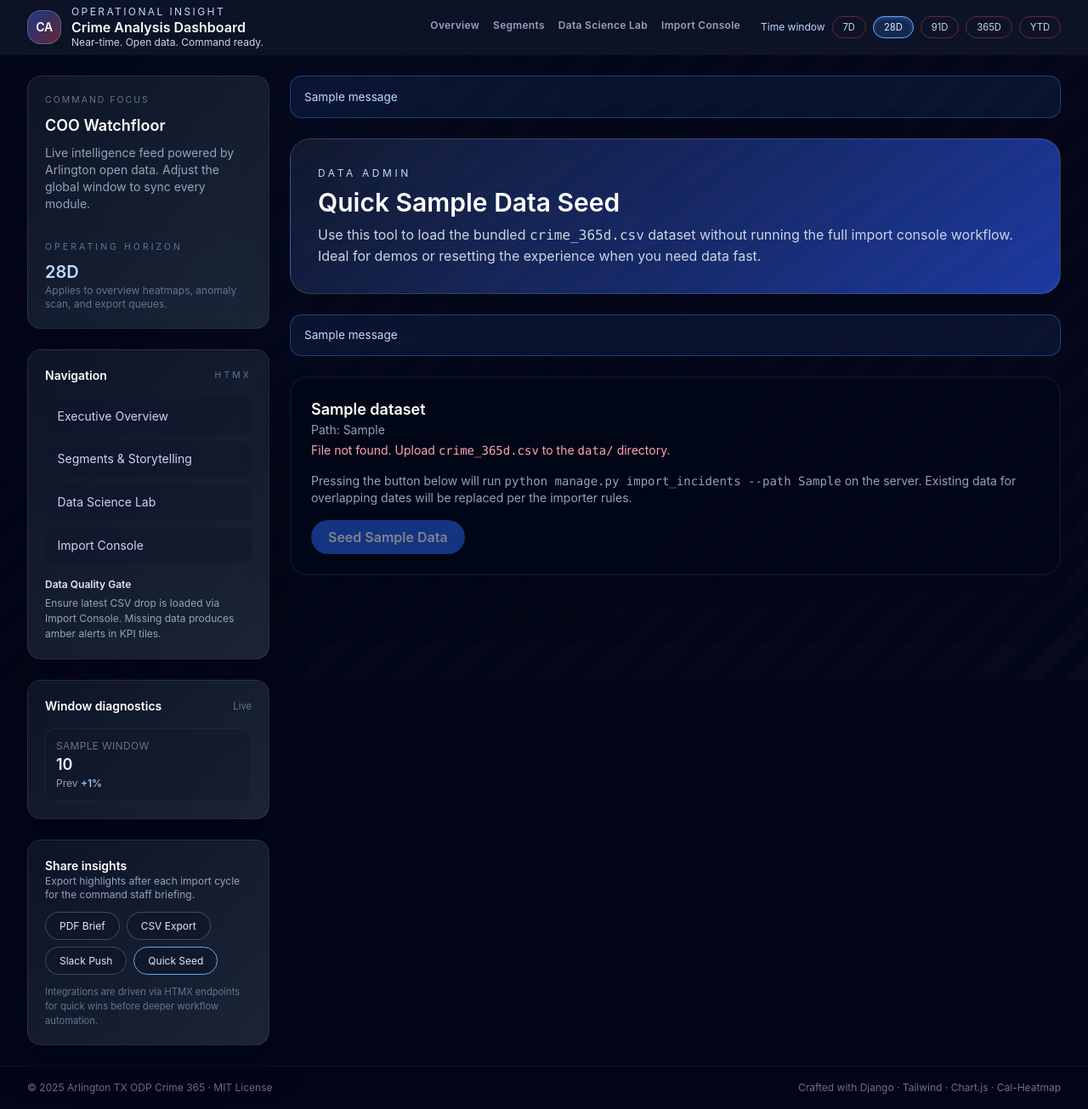
After one commit to mcmanusandmcmanus/webapp_arlingtontx_odp_crime_365d, a Django app: template analytics/templates/analytics/seed_data.html in a window 1280 px wide. The commit adds this page. Shown: the whole page at 85% size. Run offline with Django 5.2, Linux system fonts and the light colour scheme; the template is opened without the code that fills it: most values are stand-ins (such as "Sample title", 1, 10 or a date in 2020); one stand-in notice (Sample message) is shown; some libraries are stand-ins or nearby versions.

Commit message:
feat: add quick seed data action

```diff
--- /dev/null
+++ b/analytics/templates/analytics/seed_data.html
@@ -0,0 +1,42 @@
+{% extends "analytics/base.html" %}
+
+{% block content %}
+<section class="hero-panel mb-6">
+  <p class="text-xs uppercase tracking-[0.3em] text-blue-200">Data Admin</p>
+  <h2 class="text-3xl font-semibold text-white mt-2">Quick Sample Data Seed</h2>
+  <p class="text-slate-300 text-base mt-2">
+    Use this tool to load the bundled <code>crime_365d.csv</code> dataset without running the full import console workflow.
+    Ideal for demos or resetting the experience when you need data fast.
+  </p>
+</section>
+
+{% if messages %}
+  <div class="space-y-2 mb-4">
+    {% for message in messages %}
+      <div class="message-banner {% if message.tags == 'success' %}message-banner-success{% elif message.tags == 'error' %}message-banner-error{% else %}message-banner-default{% endif %}">
+        {{ message }}
+      </div>
+    {% endfor %}
+  </div>
+{% endif %}
+
+<section class="chart-card space-y-4">
+  <div>
+    <h3 class="text-lg font-semibold text-white">Sample dataset</h3>
+    <p class="text-sm text-slate-400">Path: {{ data_path }}</p>
+    {% if not file_exists %}
+      <p class="text-sm text-rose-300 mt-1">File not found. Upload <code>crime_365d.csv</code> to the <code>data/</code> directory.</p>
+    {% endif %}
+  </div>
+  <form method="post" class="space-y-4">
+    {% csrf_token %}
+    <p class="text-sm text-slate-400">
+      Pressing the button below will run <code>python manage.py import_incidents --path {{ data_path }}</code> on the server.
+      Existing data for overlapping dates will be replaced per the importer rules.
+    </p>
+    <button type="submit" class="px-5 py-2 rounded-full bg-blue-600 text-white font-semibold disabled:opacity-50" {% if not file_exists %}disabled{% endif %}>
+      Seed Sample Data
+    </button>
+  </form>
+</section>
+{% endblock %}
--- a/analytics/urls.py
+++ b/analytics/urls.py
@@ -16,6 +16,7 @@ urlpatterns = [
     path("lab/", views.data_science_lab, name="data_science_lab"),
     path("lab/stage/<slug:stage_slug>/", views.lab_stage_detail, name="lab_stage_detail"),
     path("import/", views.import_console, name="import_console"),
+    path("data/seed/", views.seed_sample_data, name="seed_sample_data"),
     path("api/heatmaps/calendar/", views.calendar_heatmap_api, name="calendar_heatmap_api"),
     path("api/heatmaps/time-of-week/", views.heatmap_24x7_api, name="heatmap_24x7_api"),
     path("api/heatmaps/poisson/", views.poisson_heatmap_api, name="poisson_heatmap_api"),
--- a/templates/analytics/partials/sidebar_panel.html
+++ b/templates/analytics/partials/sidebar_panel.html
@@ -60,6 +60,7 @@
     <button type="button" class="chip">PDF Brief</button>
     <button type="button" class="chip">CSV Export</button>
     <button type="button" class="chip">Slack Push</button>
+    <a href="{% url 'analytics:seed_sample_data' %}" class="chip border-blue-400 text-blue-100 text-center">Quick Seed</a>
   </div>
   <p class="text-[0.7rem] text-slate-500">Integrations are driven via HTMX endpoints for quick wins before deeper workflow automation.</p>
 </section>
```
Also changed, not shown: analytics/views.py (+28 -0 lines).
